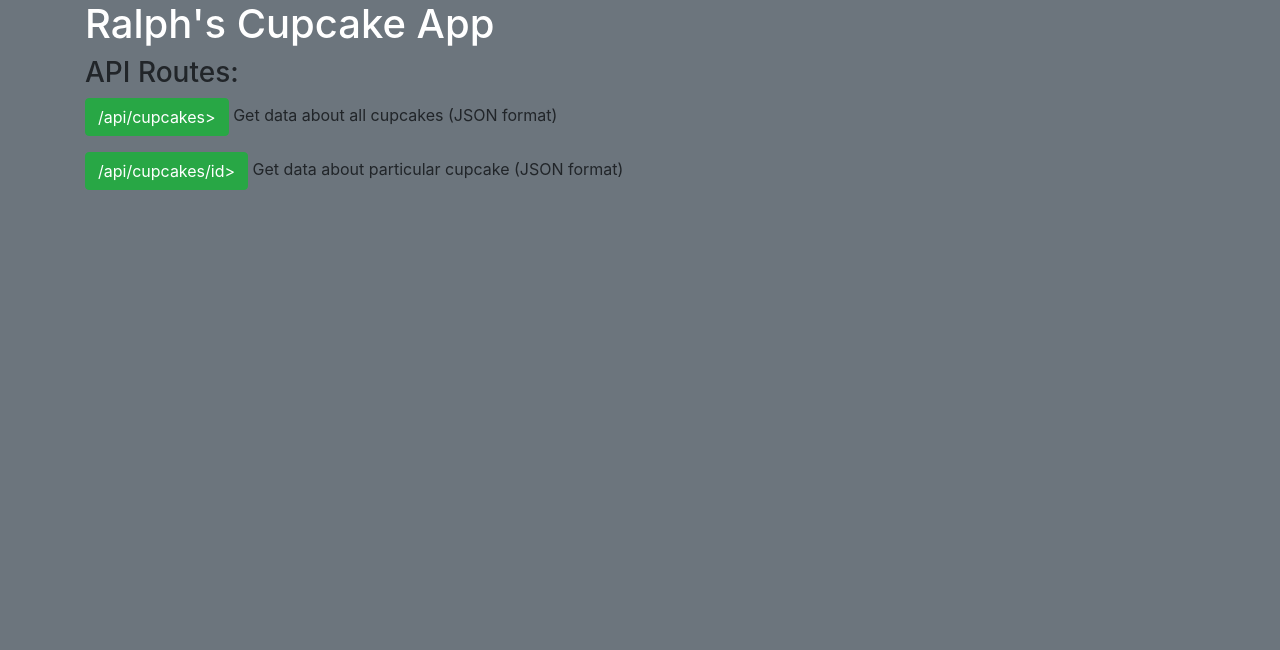
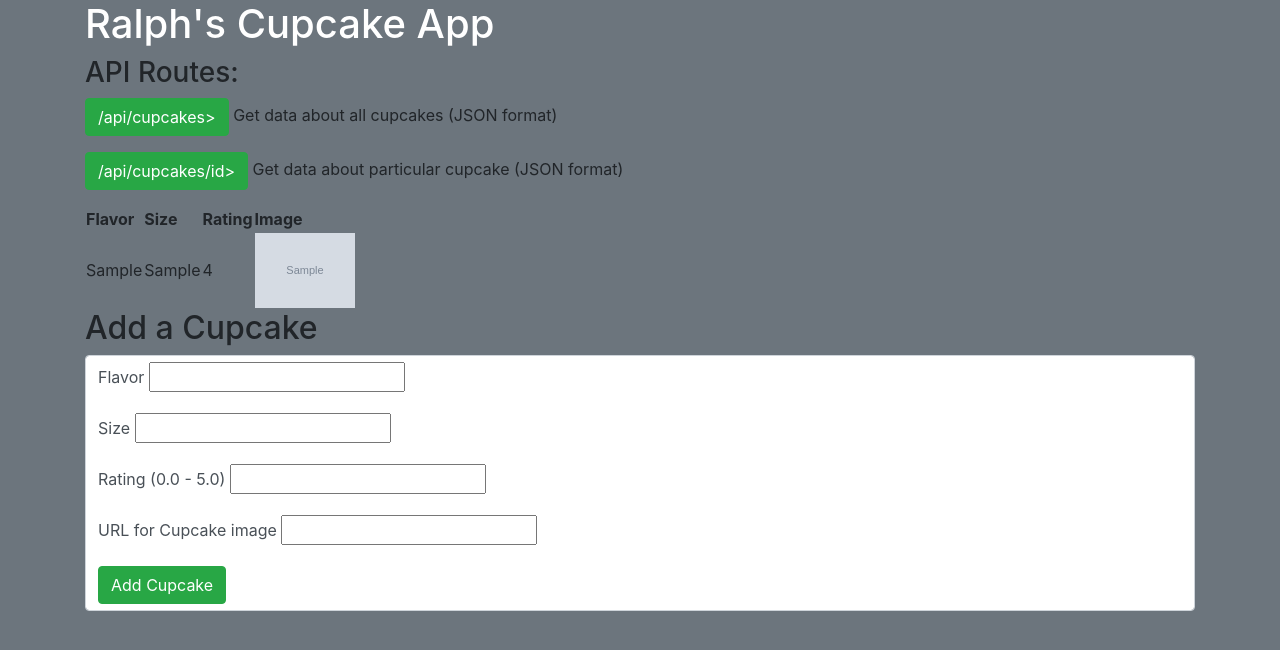
Before and after one commit to RalphsCode/Lesson23-Assignment02, a Flask app: page / in a window 1280 px wide. Shown: the top 650 px of the page. Run offline with Flask 3, Linux system fonts and the light colour scheme; tables that the repository leaves empty hold one stand-in row (values such as "Sample post"); grey boxes marked "Sample" are stand-in pictures; some libraries are stand-ins or nearby versions.

Commit message:
Added a wtf form to add cupcakes.

```diff
--- a/app.py
+++ b/app.py
@@ -1,6 +1,7 @@
 from flask import Flask, render_template, jsonify, request
 from flask_sqlalchemy import SQLAlchemy
 from models import db, connect_db, Cupcake
+from forms import AddCupcake
 # Need Flask to start a server
 # Need SQLAlchemy for the Models
 
@@ -8,6 +9,7 @@ from models import db, connect_db, Cupcake
 app = Flask(__name__)
 
 app.config['SQLALCHEMY_DATABASE_URI'] = 'postgresql://postgres:Ponderosa@localhost/cupcakes'
+app.config['SECRET_KEY'] = "RalphsCode123"
 
 with app.app_context():
     connect_db(app)
@@ -17,6 +19,7 @@ def serialize(cupcake):
     return {
         "id": cupcake.id,
         "flavor": cupcake.flavor,
+        "size": cupcake.size,
         "rating": cupcake.rating,
         "image": cupcake.image
     }
@@ -24,7 +27,8 @@ def serialize(cupcake):
 @app.route('/')
 def home():
     cupcakes = Cupcake.query.all()
-    return render_template('home.html', cupcakes=cupcakes)
+    form = AddCupcake()
+    return render_template('home.html', cupcakes=cupcakes, form=form)
 
 @app.route('/api/cupcakes', methods=["GET", "POST"])
 def all_cupcakes():
--- /dev/null
+++ b/forms.py
@@ -0,0 +1,9 @@
+from flask_wtf import FlaskForm
+from wtforms import StringField, FloatField
+from wtforms.validators import InputRequired
+
+class AddCupcake(FlaskForm):
+    flavor = StringField("Flavor", validators=[InputRequired()])
+    size = StringField("Size", validators=[InputRequired()])
+    rating = FloatField("Rating (0.0 - 5.0)", validators=[InputRequired()])
+    image = StringField("URL for Cupcake image", validators=[InputRequired()])
--- /dev/null
+++ b/static/script.js
@@ -0,0 +1,24 @@
+console.log('JS is running')
+
+
+
+async function getCupcakeInfo() {
+    let response = await axios.get("/api/cupcakes");
+    console.log("got:", response.data);
+    console.log("flavor in function", response.data.cupcakes[0].flavor);
+    let cupcake_data = response.data;
+
+    body_tag = document.getElementById('body')
+    console.log('the_cupcakes.cupcakes[0].flavor', cupcake_data.cupcakes[0].flavor);
+    for (let cake of cupcake_data.cupcakes){
+        let row = `<tr><td>${cake.flavor}</td><td>${cake.size}</td><td>${cake.rating}</td><td><img src=${cake.image} width=100px></td>`
+        body_tag.innerHTML = body_tag.innerHTML + row;
+    }
+
+
+    return cupcake_data }
+
+// window.addEventListener('load', getCupcakeInfo())
+
+
+let the_cupcakes = getCupcakeInfo();
--- a/templates/base.html
+++ b/templates/base.html
@@ -12,5 +12,8 @@
 
     {% endblock %}
     </div>
+    <script src="https://cdn.jsdelivr.net/npm/axios/dist/axios.min.js"></script>
+    <script src="static/script.js"></script>
+    <script src="https://cdn.jsdelivr.net/npm/axios/dist/axios.min.js"></script>
 </body>
 </html>
--- a/templates/home.html
+++ b/templates/home.html
@@ -1,7 +1,7 @@
 {% extends 'base.html' %}
 
 {% block title %}
-Ralph's Cupcake
+Ralph's Cupcake Page
 {% endblock %}
 
 {% block content %}
@@ -11,4 +11,35 @@ Ralph's Cupcake
 <p><a href="/api/cupcakes"><span class = "btn btn-success">/api/cupcakes></span></a> Get data about all cupcakes (JSON format)</p>
 <p><a href="/api/cupcakes/1"><span class = "btn btn-success">/api/cupcakes/id</id>></span></a> Get data about particular cupcake (JSON format)</p>
 
+<table table table-bordered>
+    <thead>
+      <tr>
+        <th>Flavor</th>
+        <th>Size</th>
+        <th>Rating</th>
+        <th>Image</th>
+      </tr>
+    </thead>
+    <tbody id="body">
+
+    </tbody>
+  </table>
+
+    <h2>Add a Cupcake</h2>
+    <div class="form-control">
+
+  <form action="/" methods="post">
+    {{ form.hidden_tag() }}
+    {% for field in form
+      if field.widget.input_type != 'hidden' %}
+    <p>
+      {{field.label}}
+      {{field}}
+      </p>
+      {% endfor %}
+    </p>
+    <button type="submit" class="btn btn-success">Add Cupcake</button>
+  </form>
+  </div>
+
 {% endblock %}
```
